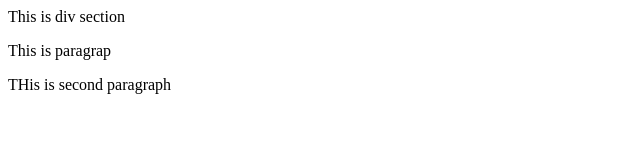
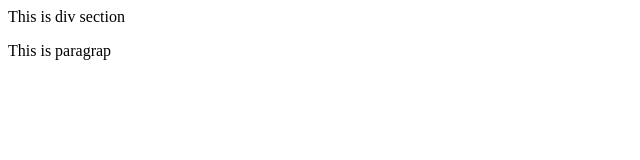
Before and after one commit to ruhanika/git-test, a plain HTML site: page index.html in a window 1280 px wide. Shown: the whole page, without its empty margins (0-640 px from the left). Drawn offline with Linux system fonts and the light colour scheme.

Commit message:
fourth commit

```diff
--- a/index.html
+++ b/index.html
@@ -9,8 +9,5 @@
         <p>
             This is paragrap
         </p>
-        <p>
-            THis is second paragraph
-        </p>
     </body>
 </html>
```
